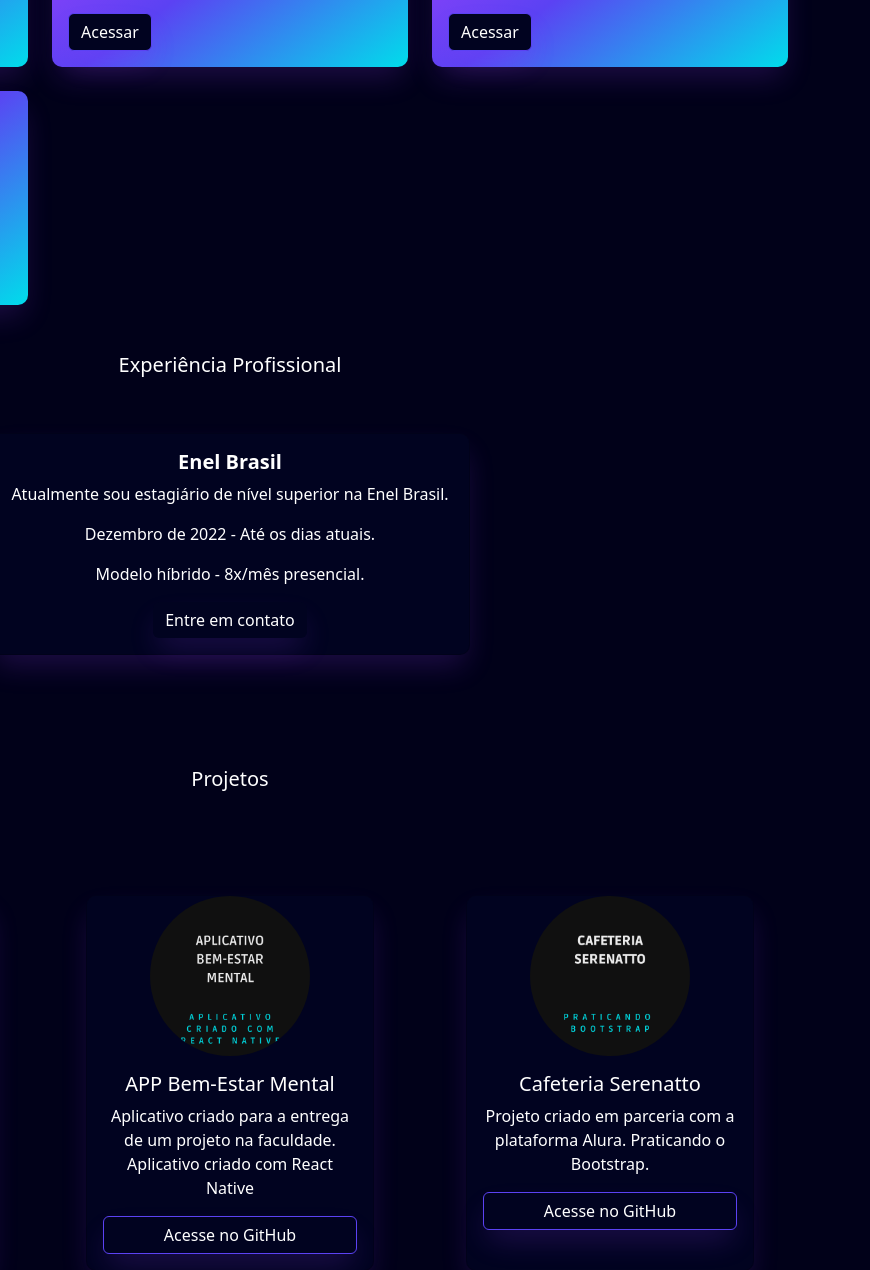
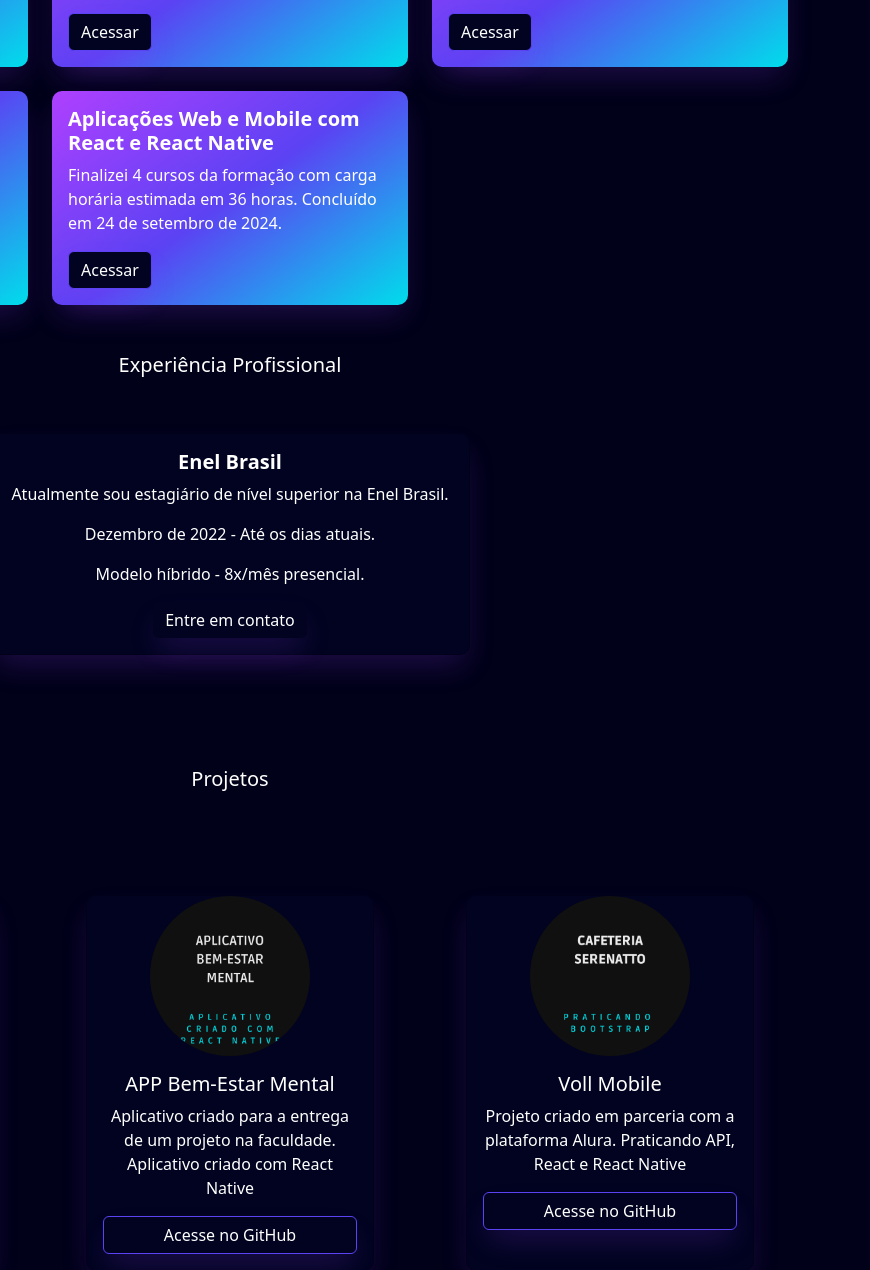
Before and after one commit to daniel-almeid/portfolio, a plain HTML site: page index.html in a window 1280 px wide. Shown: the part 1010-2280 px from the top of the page, 410-1280 px from the left. Drawn offline with nearby package versions, Linux system fonts and the light colour scheme.

Commit message:
Update index.html

```diff
--- a/index.html
+++ b/index.html
@@ -72,6 +72,7 @@
                         <img src="./img/logo-bootstrap (2).png" alt="Bootstrap" class="icon" style="width: 70; height: 60px; padding: 10px;">
                         <img src="./img/logo-tailwind (1).png" alt="Tailwind" class="icon" style="width: 70; height: 60px; padding: 10px;">
                         <img src="./img/logo-sass.png" alt="Sass" class="icon" style="width: 70; height: 60px; padding: 10px;">
+                        <img src="./img/ts.png" alt="Sass" class="icon" style="width: 70; height: 60px; padding: 10px;">
                     </div>
 
                     <a href="./img/CURRICULO - DANIEL ALMEIDA ANDRADE (2).jpg" download target="_blank"
@@ -174,6 +175,19 @@
                         </div>
                     </div>
                 </div>
+                <div class="col fade-element">
+                    <div class="card h-100 border-0"
+                        style="background-image: linear-gradient(144deg,#AF40FF, #5B42F3 50%,#00DDEB); box-shadow: rgba(151, 65, 252, 0.2) 0 15px 30px -5px;">
+                        <div class="card-body">
+                            <h5 class="card-title text-white fw-bold">Aplicações Web e Mobile com React e React Native</h5>
+                            <p class="card-text text-white">Finalizei 4 cursos da formação com carga horária estimada em
+                                36 horas.
+                                Concluído em 24 de setembro de 2024.</p>
+                            <a href="https://cursos.alura.com.br/degree/certificate/be8a79f7-ca81-48f0-a627-dee8721311de?lang"
+                                target="_blank" class="btn btn-primary">Acessar</a>
+                        </div>
+                    </div>
+                </div>
             </div>
     </section>
 
@@ -227,9 +241,9 @@
                   <div class="card h-100" style="width: 18rem;">
                     <img src="./img/serenatto.png" class="card-img-top mx-auto rounded-circle d-flex justify-content-center" style="border-radius: 10%;" alt="Placeholder Image">
                     <div class="card-body">
-                      <h5 class="card-title text-white text-center">Cafeteria Serenatto</h5>
-                      <p class="card-text text-white text-center ">Projeto criado em parceria com a plataforma Alura. Praticando o Bootstrap.</p>
-                      <a href="https://github.com/daniel-almeid/cefeteria" target="_blank" class="btn btn-primary d-flex justify-content-center">Acesse no GitHub</a>
+                      <h5 class="card-title text-white text-center">Voll Mobile</h5>
+                      <p class="card-text text-white text-center ">Projeto criado em parceria com a plataforma Alura. Praticando API, React e React Native</p>
+                      <a href="https://github.com/daniel-almeid/voll-mobile" target="_blank" class="btn btn-primary d-flex justify-content-center">Acesse no GitHub</a>
                     </div>
                   </div>
                 </div>
@@ -441,7 +455,7 @@
                 © Daniel Almeida Andrade
                 <br>
                 <span class="" style="font-size: 0.6em;">
-                    Developer Front End Jr
+                    Developer Front End & Mobile Jr
                 </span>
             </p>
         </div>
```
